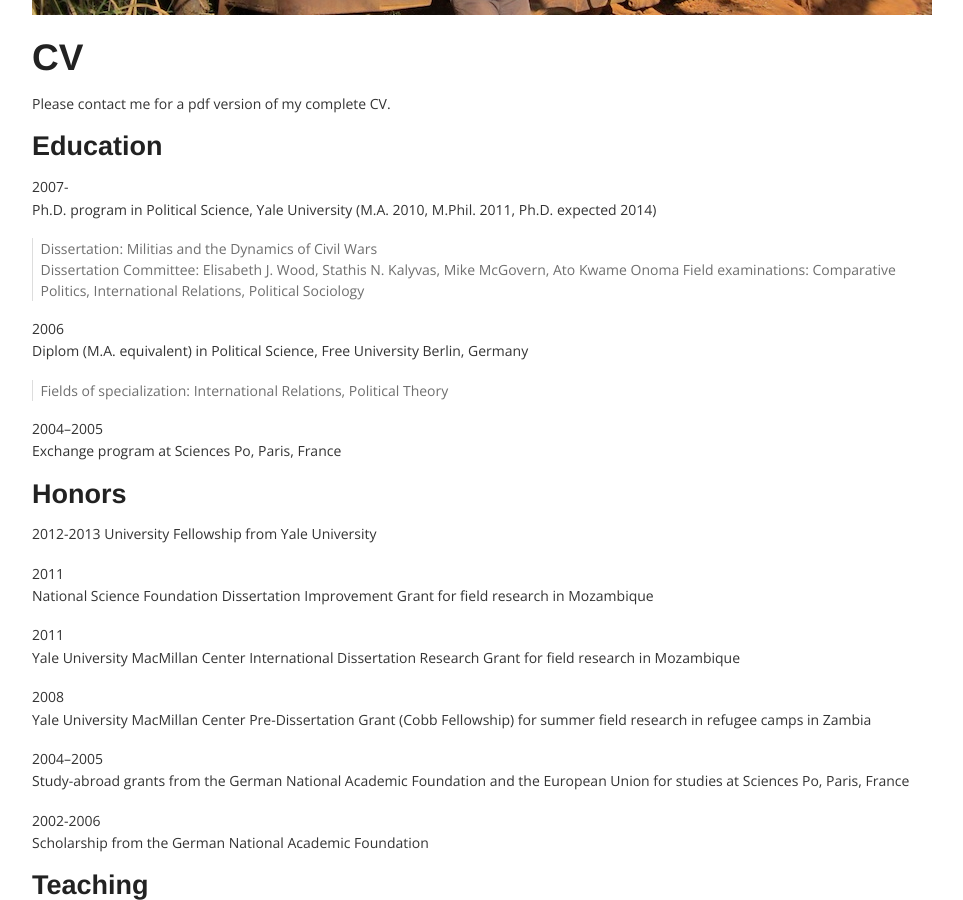
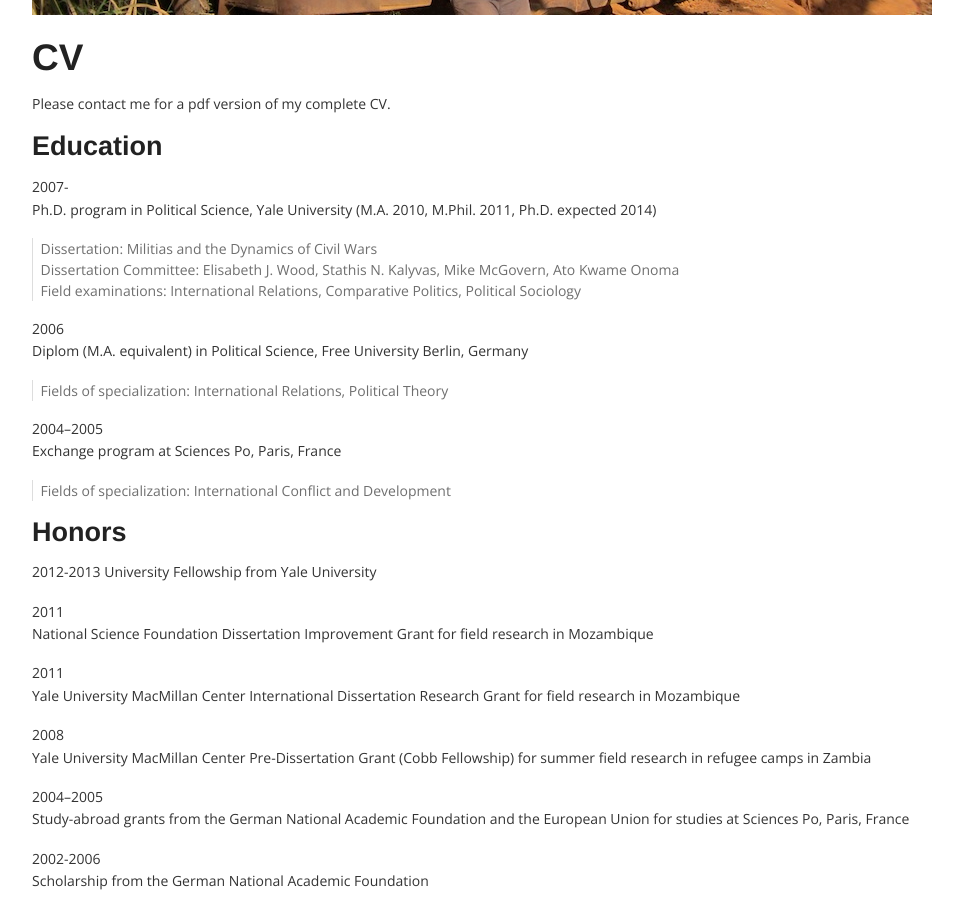
Before and after one commit to corinnajentzsch/corinnajentzsch.github.io, a Jekyll site: the page built from cv.md, in a window 1280 px wide and 900 px high, scrolled down 372 px. Shown: the whole window, without its empty margins (153-1116 px from the left). Built offline with Jekyll 4.4.1, drawn with Linux system fonts in a browser that asks for light colours; nearby versions of some CDN libraries; library files that are not in the unit come from our copies; some of the changed text lies outside the part shown.

Commit message:
Updated cv.md

```diff
--- a/cv.md
+++ b/cv.md
@@ -16,7 +16,7 @@ Ph.D. program in Political Science, Yale University (M.A. 2010, M.Phil. 2011, Ph
 
 > Dissertation: Militias and the Dynamics of Civil Wars
 > Dissertation Committee: Elisabeth J. Wood, Stathis N. Kalyvas, Mike McGovern, Ato Kwame Onoma
-> Field examinations: Comparative Politics, International Relations, 	Political Sociology
+> Field examinations: International Relations, Comparative Politics, Political Sociology
 
 2006
 Diplom (M.A. equivalent) in Political Science, Free University Berlin, Germany
@@ -25,6 +25,8 @@ Diplom (M.A. equivalent) in Political Science, Free University Berlin, Germany
 
 2004–2005
 Exchange program at Sciences Po, Paris, France
+
+> Fields of specialization: International Conflict and Development
 
 ### Honors
 
@@ -57,7 +59,6 @@ Teaching Fellow, Yale University
 Teaching Assistant, Free University Berlin (Germany)
 
 > Taught section for 30 students for lecture course on International Relations
-
 
 ### Professional experience (selections)
 
@@ -107,6 +108,6 @@ Intern with the Malawi-German Programme for Democracy and Decentralisation/MGPDD
 
 Mozambique (12 months), Malawi (3 months), Zambia (2 months)
 
-### Languages
-
-German (native), English (fluent), Portuguese (advanced), French (advanced), Kiswahili (intermediate)
+### Skills and proficiencies
+Languages: German (native), English (fluent), Portuguese (advanced), French (advanced), Kiswahili (intermediate)
+Software: Microsoft Office, STATA, TAMS Analyzer (Qualitative Analysis Software), ArcGIS, Adobe InDesign
```
